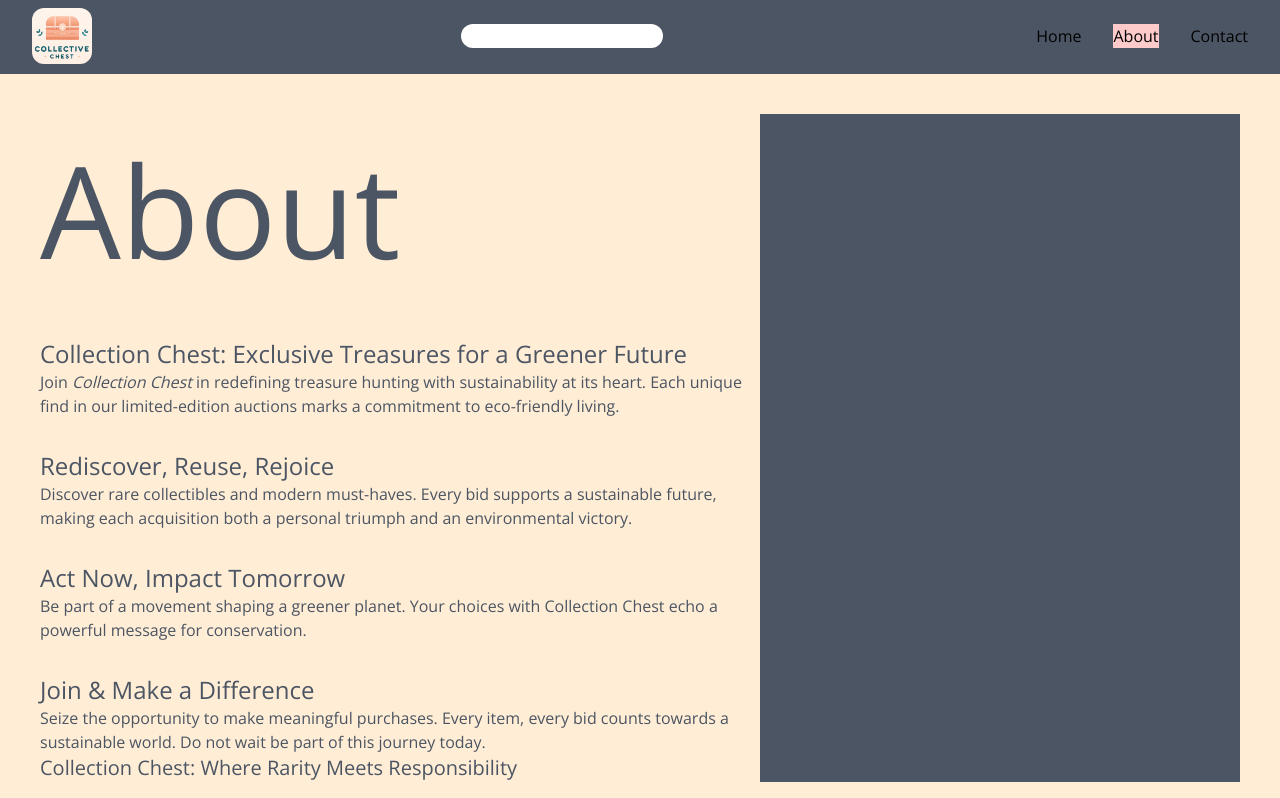
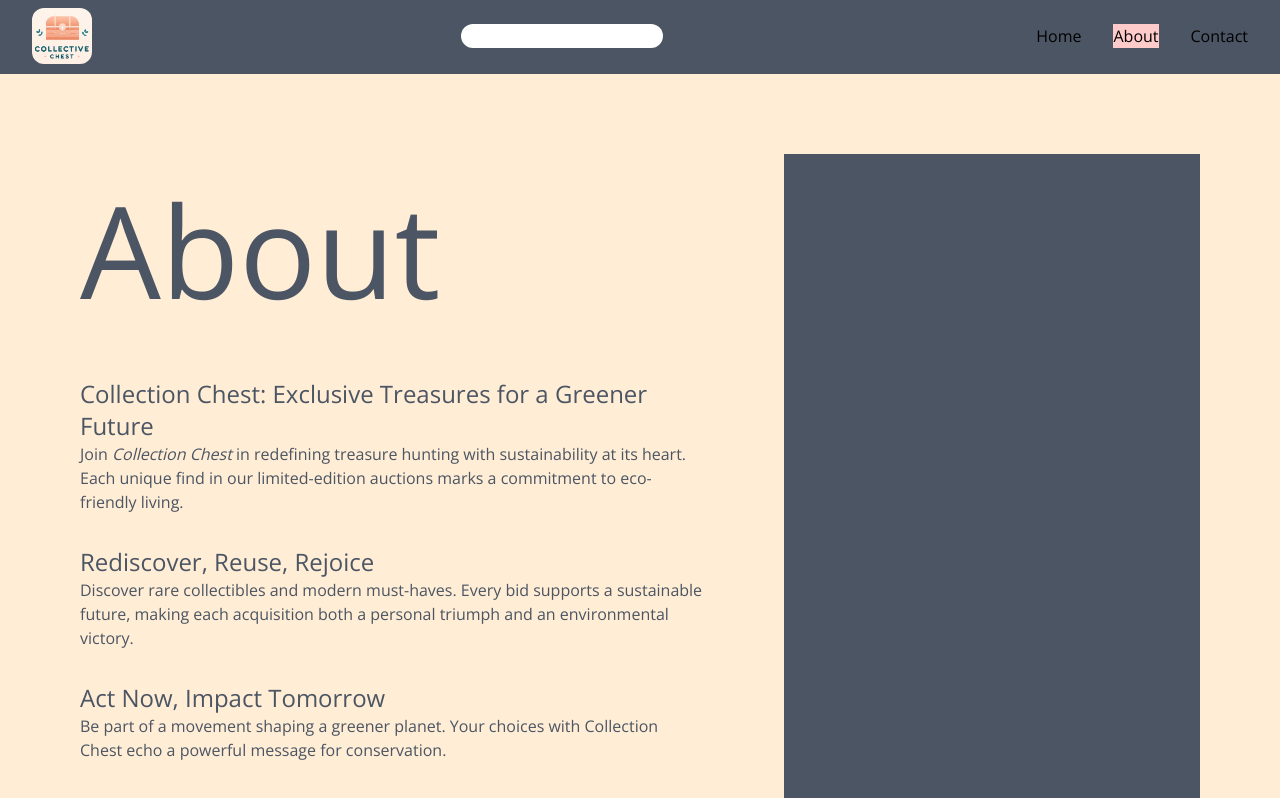
Before and after one commit to Jarle302/sp2Next, a Next.js app: page /about in a window 1280 px wide. Shown: the top 798 px of the page. Built offline with nearby package versions, Linux system fonts and the light colour scheme.

Commit message:
fix margin on about and contact

```diff
--- a/app/about/page.tsx
+++ b/app/about/page.tsx
@@ -1,7 +1,7 @@
 export default function About() {
     return (
         <main className="max-w-[1300px] p-[40px] flex">
-            <div className="w-3/5 text-gray-600 flex flex-col gap-8">
+            <div className="w-3/5 text-gray-600 flex flex-col gap-8 m-[40px]">
                 <h1 className="custom-responsive-font">About</h1>
                 <section >
                     <h2 className="text-2xl">Collection Chest: Exclusive Treasures for a Greener Future</h2>
@@ -30,7 +30,7 @@ export default function About() {
 
                     <h3 className="text-xl">Collection Chest: Where Rarity Meets Responsibility</h3>
                 </section>  </div>
-            <div className=" w-2/5 bg-gray-600 text-orange-100">
+            <div className=" w-2/5 bg-gray-600 text-orange-100  m-[40px]">
 
             </div>
         </main >
--- a/app/contact/page.tsx
+++ b/app/contact/page.tsx
@@ -5,7 +5,7 @@ export default function Contact() {
 
     return (
         <main className="max-w-[1300px] p-[40px] flex">
-            <div className="w-full p-5 text-orange-100 bg-gray-600 flex flex-col gap-8">
+            <div className="w-full  m-[40px] p-5 text-orange-100 bg-gray-600 flex flex-col gap-8">
                 <h1 className="custom-responsive-font">Contact</h1>
                 <div className="flex flex-wrap gap-[30px]">
                     <form className="flex flex-col w-[247px] h-[286px] custom-gray p-2">
```
